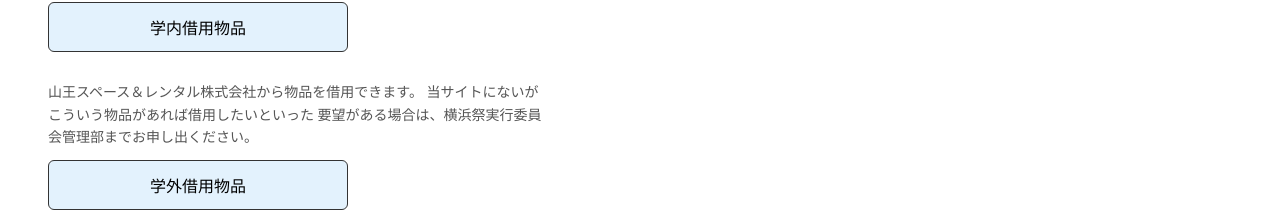
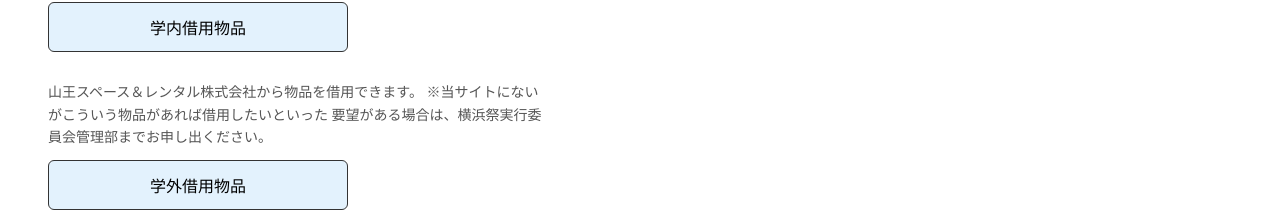
Before and after one commit to yokohamafest30kanri/yokohamasai-buppin, a Next.js app: page /items in a window 1280 px wide. Shown: the part 277-489 px from the top of the page. Built offline with nearby package versions, Linux system fonts and the light colour scheme.

Commit message:
edit items/page.tsx

```diff
--- a/app/items/page.tsx
+++ b/app/items/page.tsx
@@ -51,7 +51,7 @@ export default function ItemsTopPage() {
             }}
           >
             山王スペース＆レンタル株式会社から物品を借用できます。
-            当サイトにないがこういう物品があれば借用したいといった
+            ※当サイトにないがこういう物品があれば借用したいといった
             要望がある場合は、横浜祭実行委員会管理部までお申し出ください。
           </p>
 
```
